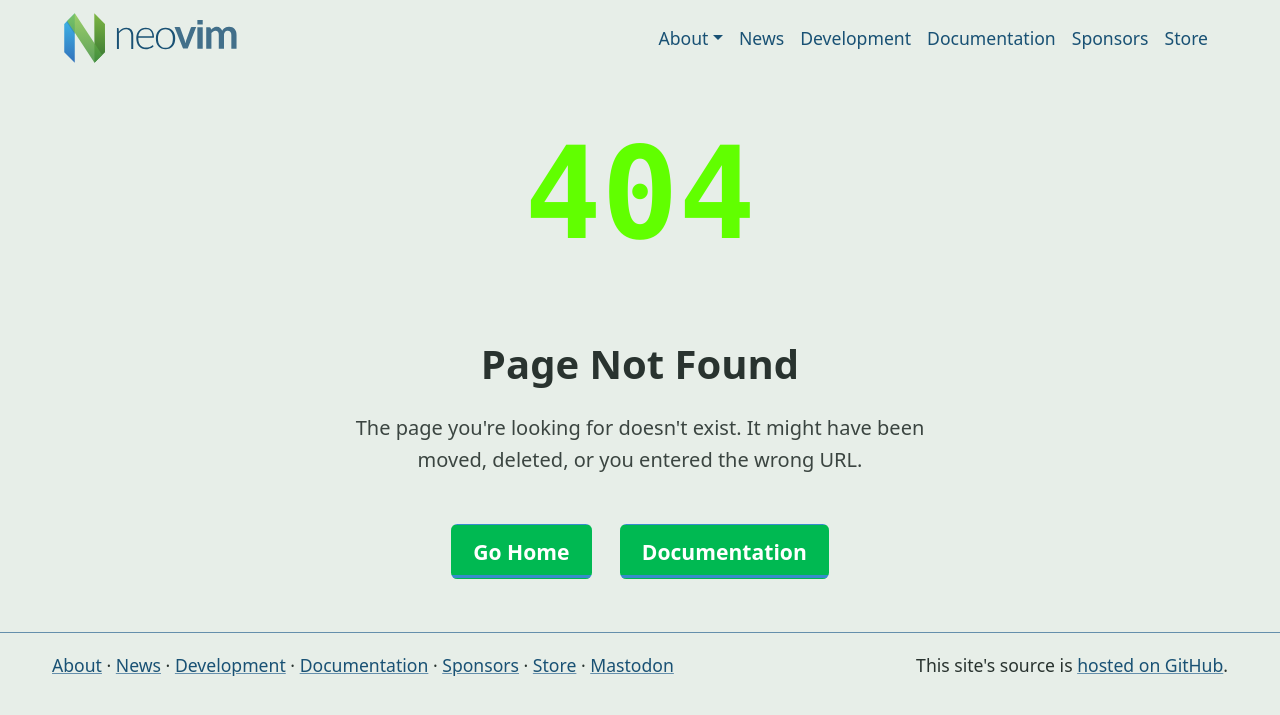
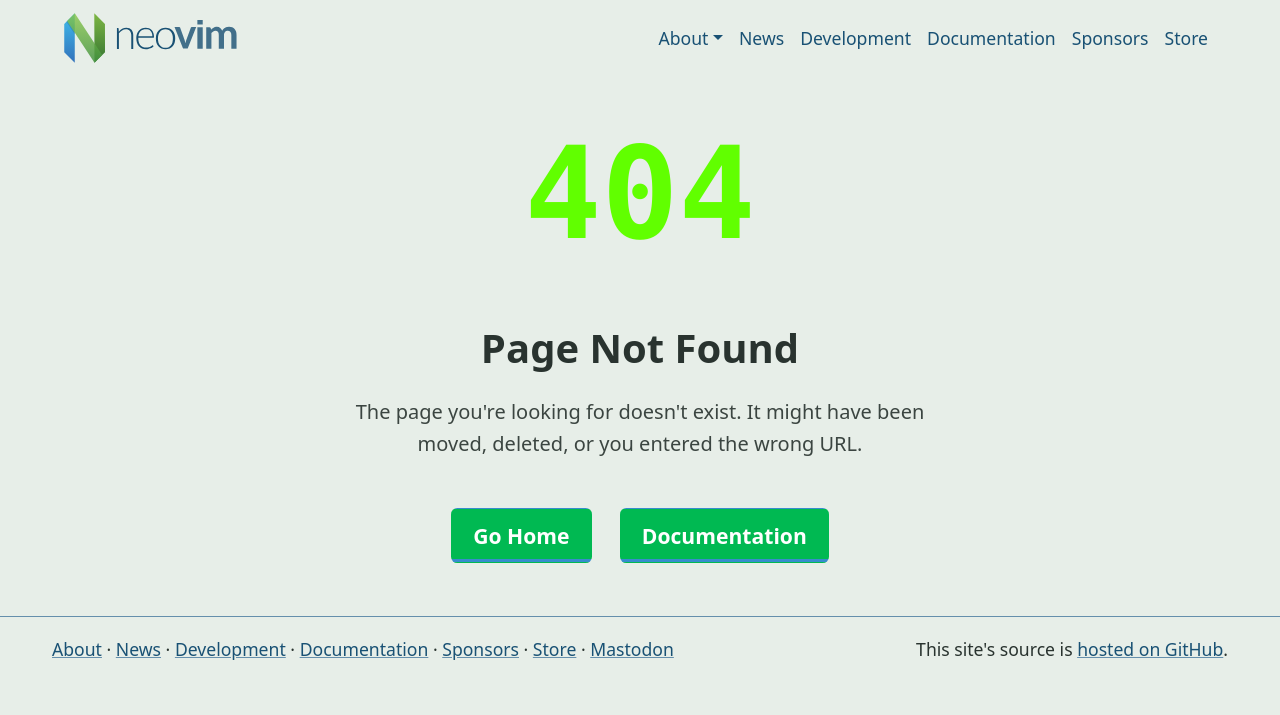
Before and after one commit to neovim/neovim.github.io, a Jekyll site: the page built from 404.html, in a window 1280 px wide. Shown: the top 715 px of the page. Built offline with Jekyll 4.4.1, drawn with Linux system fonts in a browser that asks for light colours; comment, search, counter and statistics services are not loaded.

Commit message:
refactor: switch to golden-grid, remove bottom margin

```diff
--- a/404.html
+++ b/404.html
@@ -15,6 +15,8 @@
         <a href="/" class="btn">Go Home</a>
         <a href="/doc/" class="btn">Documentation</a>
       </div>
+      <div></div> <!-- empty second column -->
+    </div>
     </div>
   </div>
 </main>
@@ -26,7 +28,6 @@
   color: #61ff00;
   font-family: 'SF Mono', 'Monaco', 'Inconsolata', 'Roboto Mono', 'Courier New', monospace;
   line-height: 1;
-  margin-bottom: 1rem;
 }
 
 .masthead h1 {
```
